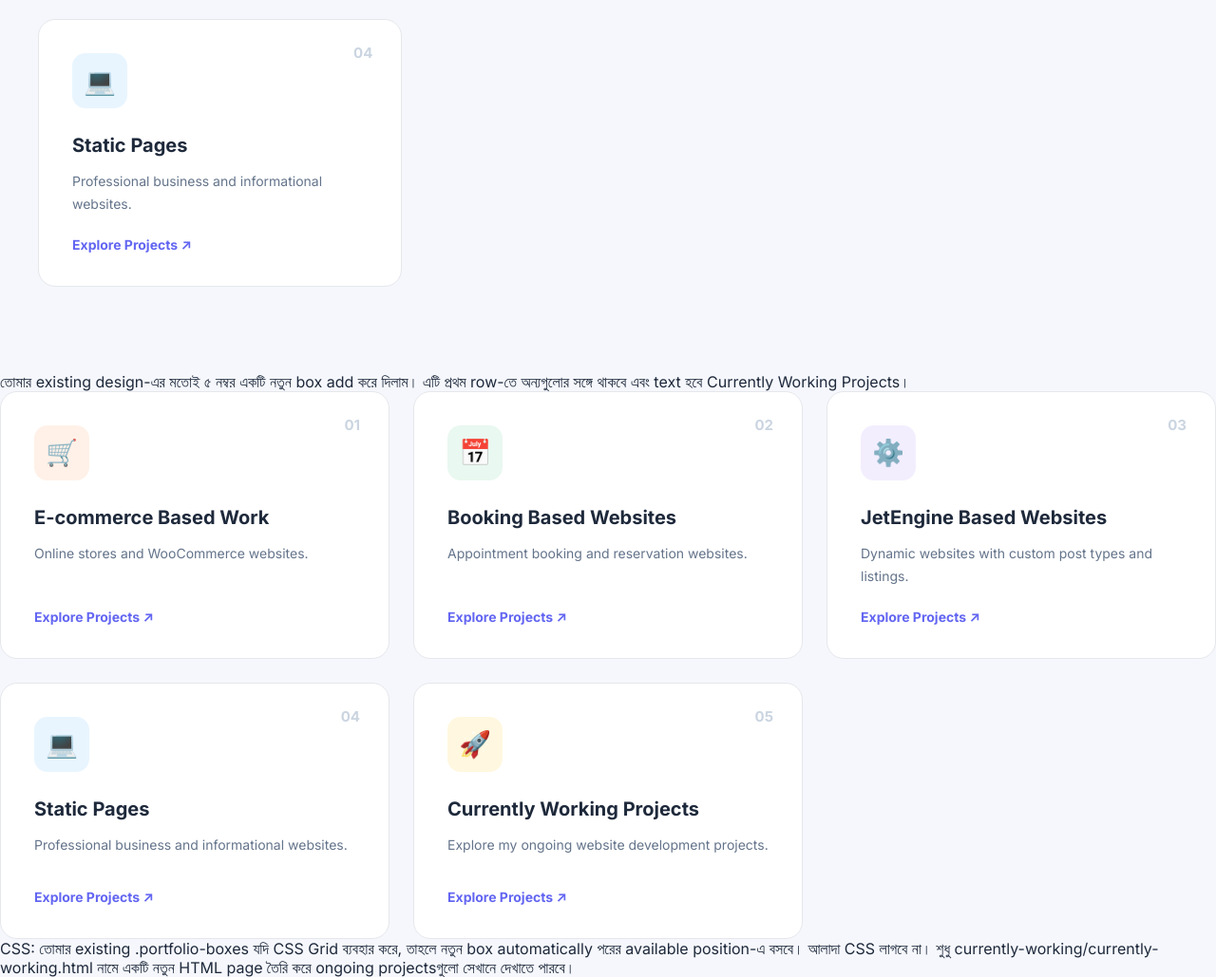
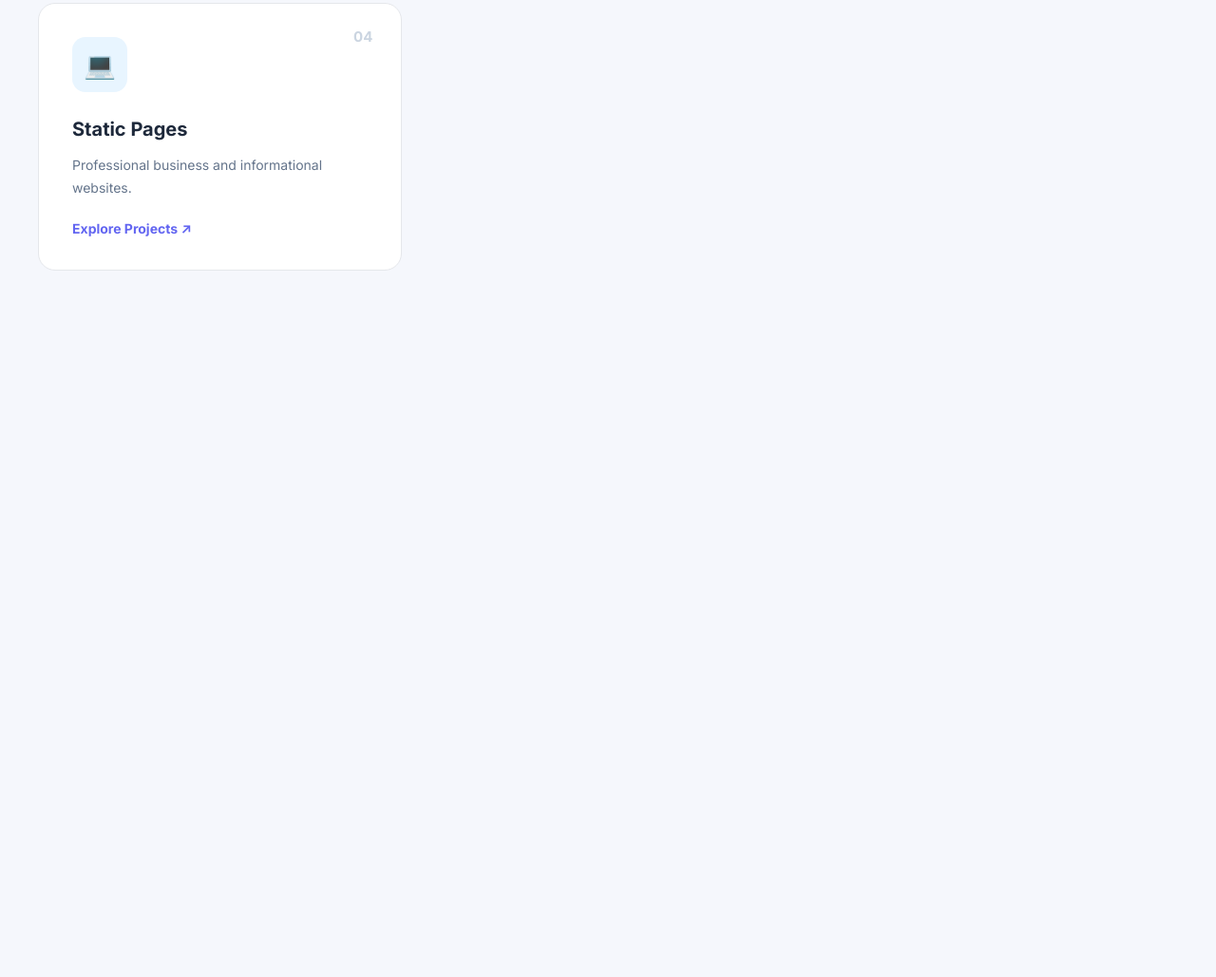
Before and after one commit to MerinaKawser/Wordpress_Portfolio, a plain HTML site: page index.html in a window 1280 px wide. Shown: the part 577-1606 px from the top of the page at 95% size. After the commit the page ends 952 px from the top, so only its background shows below. Drawn offline with Linux system fonts and the light colour scheme.

Commit message:
Update index.html

```diff
--- a/index.html
+++ b/index.html
@@ -1,5 +1,3 @@
-
-ekhane arekta..box container add koro 1 ta row te then bakigula jevabe ache..r text tahobe..Currently working projects..
 <!DOCTYPE html>
 <html lang="en">
 <head>
@@ -67,54 +65,3 @@ ekhane arekta..box container add koro 1 ta row te then bakigula jevabe ache..r t
 
 </body>
 </html>
-তোমার existing design-এর মতোই ৫ নম্বর একটি নতুন box add করে দিলাম। এটি প্রথম row-তে অন্যগুলোর সঙ্গে থাকবে এবং text হবে Currently Working Projects।
-
-<!-- Portfolio Categories -->
-<div class="portfolio-boxes">
-
-    <a href="e-commerce/ecommerce.html" class="portfolio-box ecommerce">
-        <div class="card-number">01</div>
-        <div class="card-icon">🛒</div>
-        <h3>E-commerce Based Work</h3>
-        <p>Online stores and WooCommerce websites.</p>
-        <span class="card-link">Explore Projects ↗</span>
-    </a>
-
-    <a href="booking/booking.html" class="portfolio-box booking">
-        <div class="card-number">02</div>
-        <div class="card-icon">📅</div>
-        <h3>Booking Based Websites</h3>
-        <p>Appointment booking and reservation websites.</p>
-        <span class="card-link">Explore Projects ↗</span>
-    </a>
-
-    <a href="jetEngine/jetEngine.html" class="portfolio-box jetengine">
-        <div class="card-number">03</div>
-        <div class="card-icon">⚙️</div>
-        <h3>JetEngine Based Websites</h3>
-        <p>Dynamic websites with custom post types and listings.</p>
-        <span class="card-link">Explore Projects ↗</span>
-    </a>
-
-    <a href="Static/static.html" class="portfolio-box static">
-        <div class="card-number">04</div>
-        <div class="card-icon">💻</div>
-        <h3>Static Pages</h3>
-        <p>Professional business and informational websites.</p>
-        <span class="card-link">Explore Projects ↗</span>
-    </a>
-
-    <!-- New Box -->
-    <a href="currently-working/currently-working.html" class="portfolio-box current">
-        <div class="card-number">05</div>
-        <div class="card-icon">🚀</div>
-        <h3>Currently Working Projects</h3>
-        <p>Explore my ongoing website development projects.</p>
-        <span class="card-link">Explore Projects ↗</span>
-    </a>
-
-</div>
-
-CSS: তোমার existing .portfolio-boxes যদি CSS Grid ব্যবহার করে, তাহলে নতুন box automatically পরের available position-এ বসবে। আলাদা CSS লাগবে না।
-
-শুধু currently-working/currently-working.html নামে একটি নতুন HTML page তৈরি করে ongoing projectsগুলো সেখানে দেখাতে পারবে।
```
